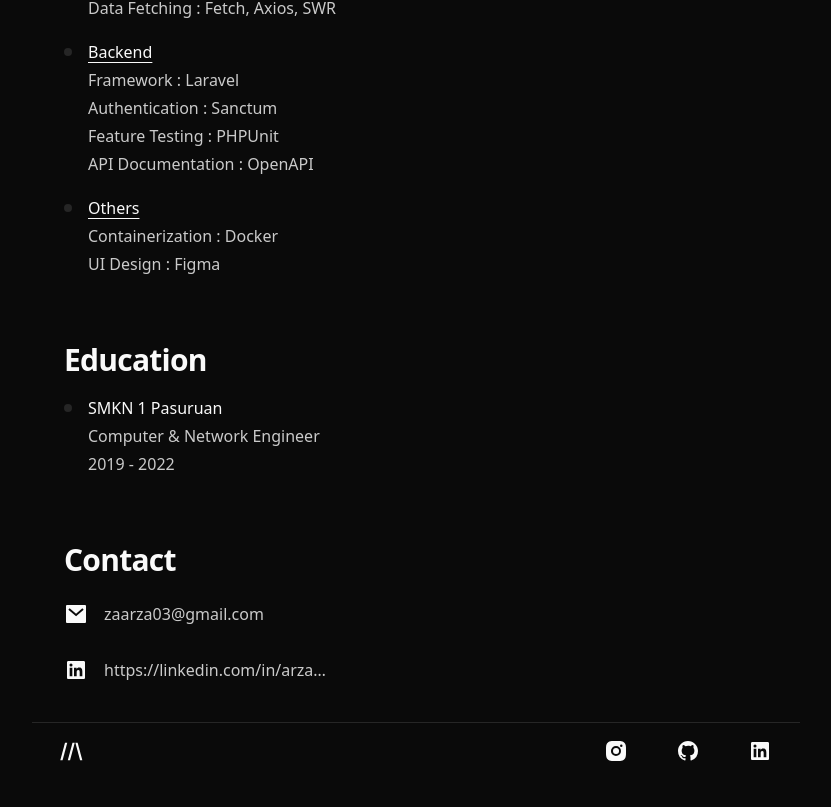
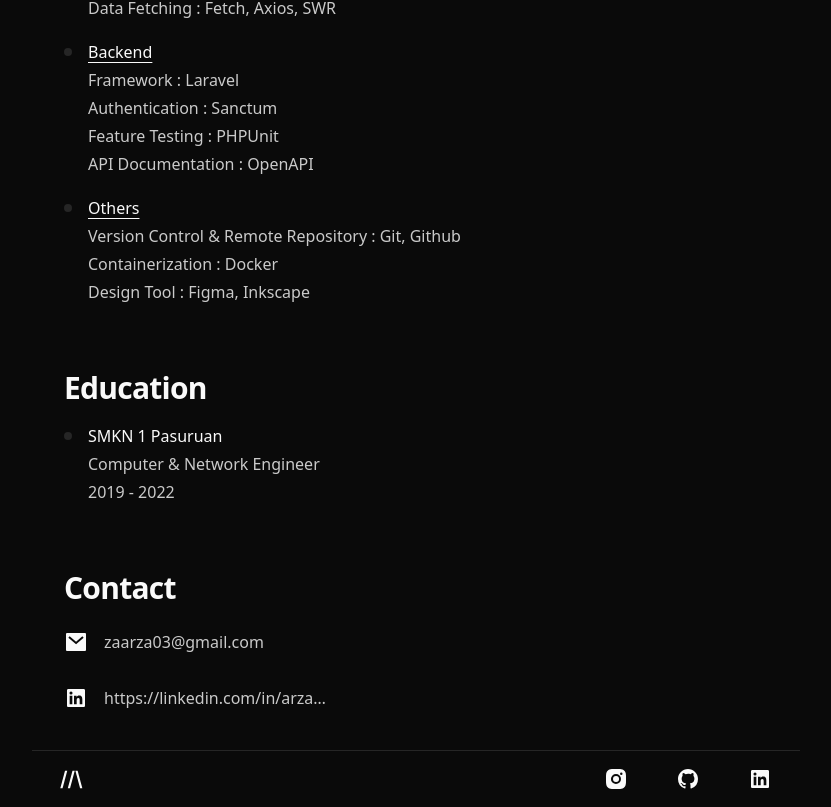
Before and after one commit to arzaqulmughny/portfolio_2, a Next.js app: page /about in a window 1280 px wide. Shown: the part 2031-2838 px from the top of the page, without its empty margins (224-1055 px from the left). Before the commit the page ends 2810 px from the top, so only its background shows below. Built offline with nearby package versions, Linux system fonts and the light colour scheme.

Commit message:
update tools mastery

```diff
--- a/src/data/toolsMastery.ts
+++ b/src/data/toolsMastery.ts
@@ -51,12 +51,16 @@ const toolsMastery: tToolMastery[] = [
         name: 'Others',
         list: [
             {
+                name: 'Version Control & Remote Repository',
+                value: 'Git, Github',
+            },
+            {
                 name: 'Containerization',
                 value: 'Docker',
             },
             {
-                name: 'UI Design',
-                value: 'Figma',
+                name: 'Design Tool',
+                value: 'Figma, Inkscape',
             },
         ],
     },
```
